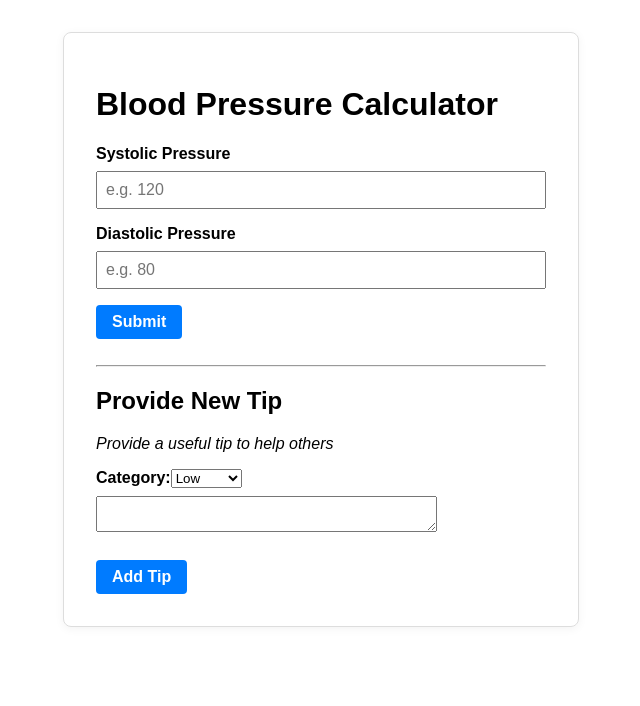
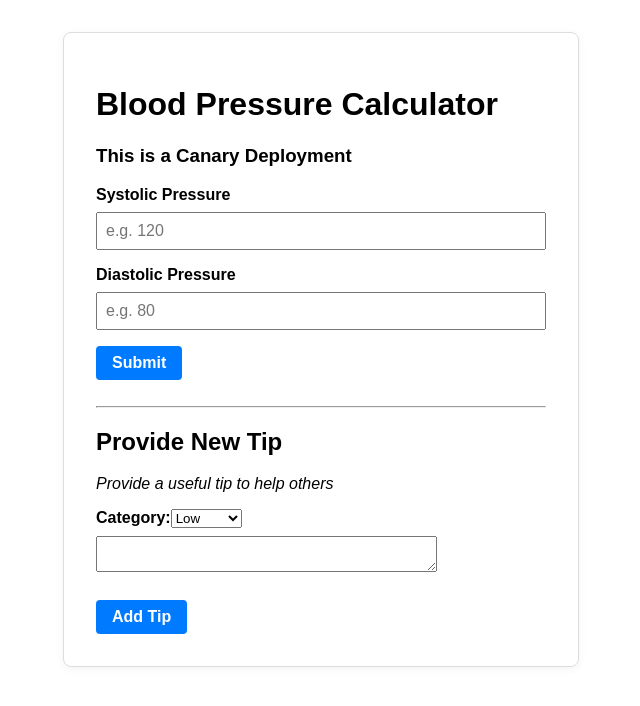
Before and after one commit to sianob/bp-frontend, a React (Vite) app: page / in a window 1280 px wide. Shown: the top 706 px of the page, without its empty margins (319-959 px from the left). Built offline with nearby package versions, Linux system fonts and the light colour scheme; no server answers.

Commit message:
add heading to show canary

```diff
--- a/src/App.jsx
+++ b/src/App.jsx
@@ -65,6 +65,7 @@ export default function App() {
   return (
     <div className="container">
       <h1>Blood Pressure Calculator</h1>
+      <h3>This is a Canary Deployment</h3>
       <form onSubmit={handleSubmit}>
         <div>
           <label htmlFor="systolic">Systolic Pressure</label>
```
